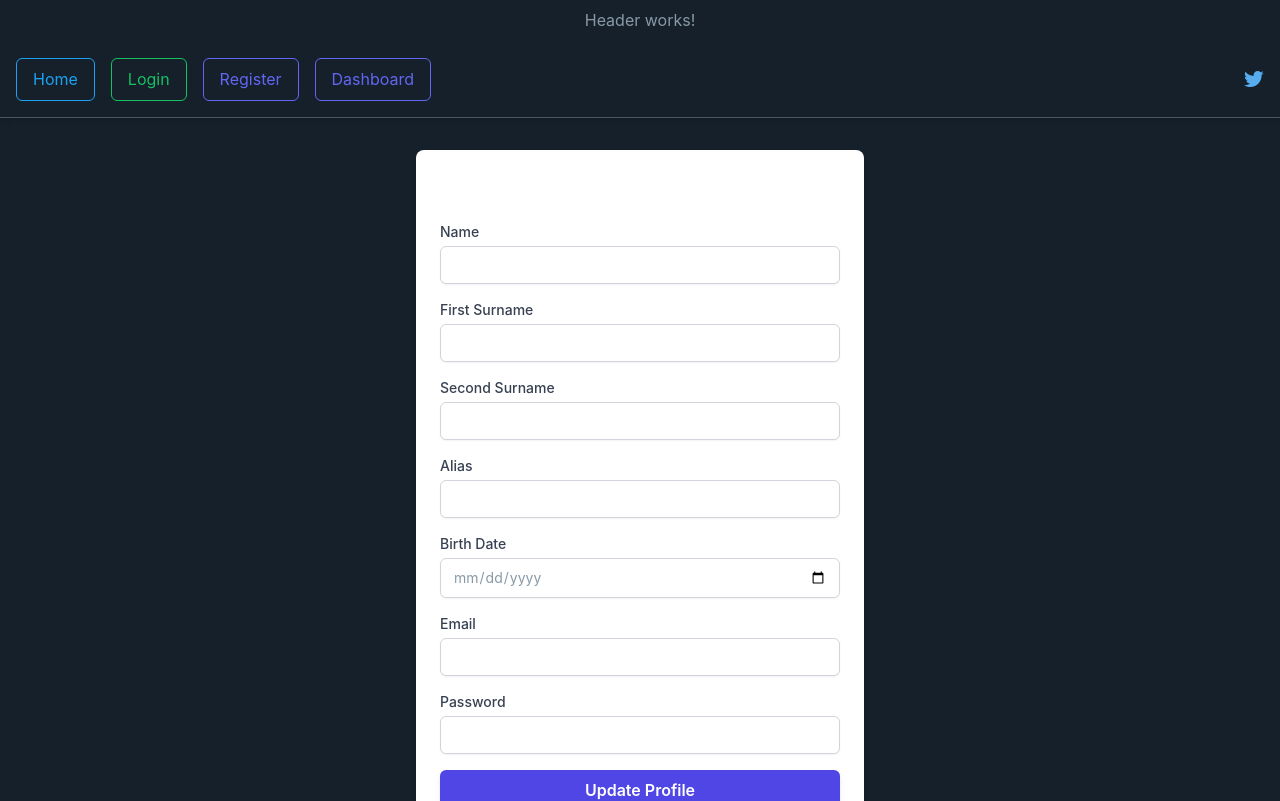
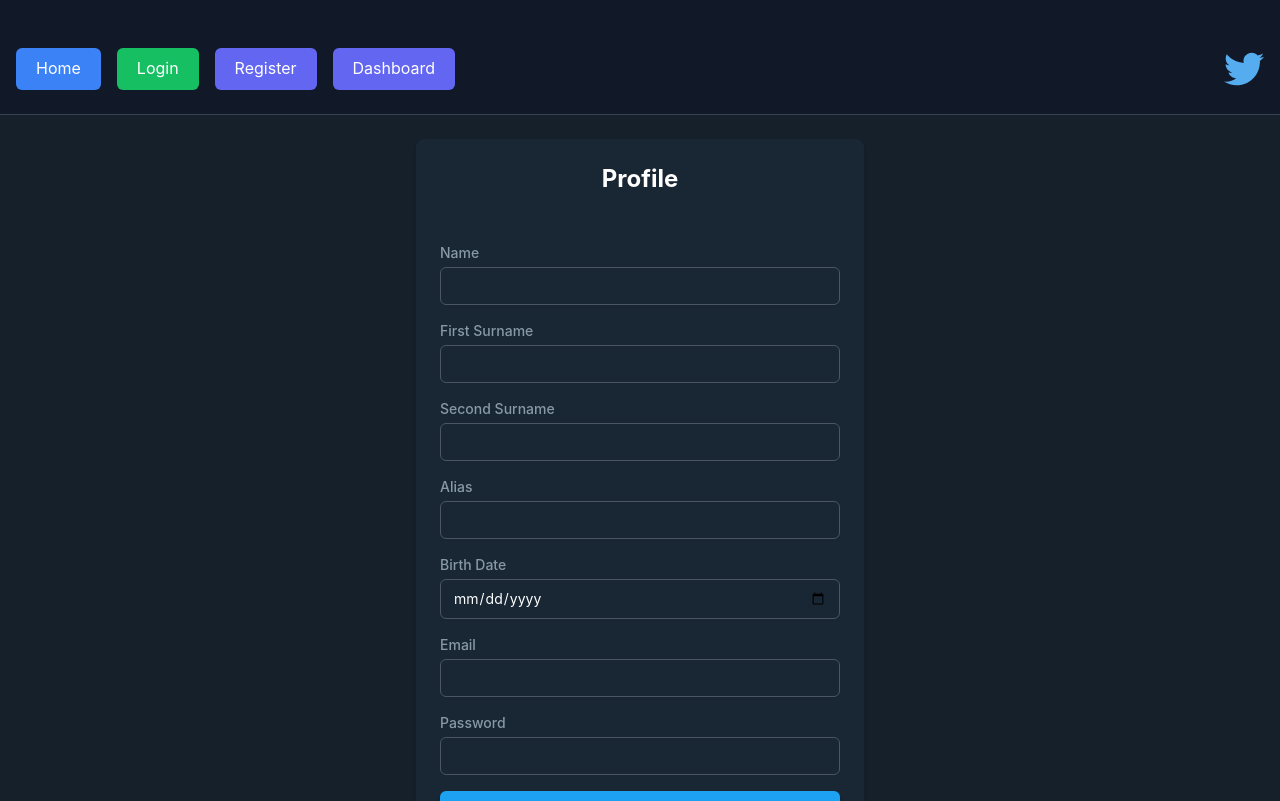
Before and after one commit to jramma/twitter-angular, an Angular app: page /profile in a window 1280 px wide. Shown: the top 801 px of the page. Built offline with nearby package versions, Linux system fonts and the light colour scheme; sample sign-in values are in the browser's storage.

Commit message:
retoques

```diff
--- a/src/app/Components/dashboard/dashboard.component.ts
+++ b/src/app/Components/dashboard/dashboard.component.ts
@@ -20,10 +20,8 @@ export class DashboardComponent implements OnInit {
 
   async loadPosts(): Promise<void> {
     try {
-      // Consumir el endpoint para obtener todos los posts
       this.posts = await this.postService.getPosts();
 
-      // Calcular el total de likes y dislikes
       this.totalLikes = this.posts.reduce((sum, post) => sum + post.num_likes, 0);
       this.totalDislikes = this.posts.reduce((sum, post) => sum + post.num_dislikes, 0);
     } catch (error: any) {
--- a/src/app/Components/footer/footer.component.html
+++ b/src/app/Components/footer/footer.component.html
@@ -1,7 +1,7 @@
 <footer class="flex justify-center">
   <div class="container py-10">
     <p>
-      Made with <i class="fa fa-heart">❤️</i> by <a href="jramma.com">Jramma</a>
+      Made with <i class="fa fa-heart">❤️</i> by <a href="https://jramma.com" target="_blank">Jramma</a>
     </p>
   </div>
 </footer>
--- a/src/app/Components/header/header.component.html
+++ b/src/app/Components/header/header.component.html
@@ -1,77 +1,65 @@
-<p class="text-center text-gray-400 bg-dark-gray py-2">Header works!</p>
-
-<nav class="py-4 bg-dark-gray border-b border-gray-600 shadow-md">
+<nav class="pt-12 pb-6 bg-gray-900 border-b border-gray-700 shadow-md">
   <div class="flex container justify-between items-center">
     <!-- NO AUTH REQUIRED -->
-
     <div *ngIf="showNoAuthSection" class="flex items-center space-x-4">
       <button
         (click)="home()"
-        class="px-4 py-2 bg-transparent border border-blue-400 text-blue-400 rounded-md hover:bg-blue-400 hover:text-white transition-colors"
+        class="px-5 py-2 bg-blue-500 text-white rounded-md hover:bg-blue-600 transition-colors"
       >
         Home
       </button>
       <button
         (click)="login()"
-        class="px-4 py-2 bg-transparent border border-green-500 text-green-500 rounded-md hover:bg-green-500 hover:text-white transition-colors"
+        class="px-5 py-2 bg-green-500 text-white rounded-md hover:bg-green-600 transition-colors"
       >
         Login
       </button>
       <button
         (click)="register()"
-        class="px-4 py-2 bg-transparent border border-indigo-500 text-indigo-500 rounded-md hover:bg-indigo-500 hover:text-white transition-colors"
+        class="px-5 py-2 bg-indigo-500 text-white rounded-md hover:bg-indigo-600 transition-colors"
       >
         Register
       </button>
       <button
-        class="px-4 py-2 bg-transparent border border-indigo-500 text-indigo-500 rounded-md hover:bg-indigo-500 hover:text-white transition-colors"
+        class="px-5 py-2 bg-indigo-500 text-white rounded-md hover:bg-indigo-600 transition-colors"
         (click)="dashboard()"
       >
         Dashboard
       </button>
     </div>
-
-    <svg
-      xmlns="http://www.w3.org/2000/svg"
-      width="1.23em"
-      height="1em"
-      viewBox="0 0 256 209"
-    >
-      <path
-        fill="#55acee"
-        d="M256 25.45a105 105 0 0 1-30.166 8.27c10.845-6.5 19.172-16.793 23.093-29.057a105.2 105.2 0 0 1-33.351 12.745C205.995 7.201 192.346.822 177.239.822c-29.006 0-52.523 23.516-52.523 52.52c0 4.117.465 8.125 1.36 11.97c-43.65-2.191-82.35-23.1-108.255-54.876c-4.52 7.757-7.11 16.78-7.11 26.404c0 18.222 9.273 34.297 23.365 43.716a52.3 52.3 0 0 1-23.79-6.57q-.004.33-.003.661c0 25.447 18.104 46.675 42.13 51.5a52.6 52.6 0 0 1-23.718.9c6.683 20.866 26.08 36.05 49.062 36.475c-17.975 14.086-40.622 22.483-65.228 22.483c-4.24 0-8.42-.249-12.529-.734c23.243 14.902 50.85 23.597 80.51 23.597c96.607 0 149.434-80.031 149.434-149.435q0-3.417-.152-6.795A106.8 106.8 0 0 0 256 25.45"
-      />
-    </svg>
+    <a href="/">
+      <img src="assets/icons/logo.svg" alt="Twitter" class="w-10 h-10" />
+    </a>
 
     <!-- AUTH REQUIRED -->
     <div *ngIf="showAuthSection" class="flex items-center space-x-4">
       <button
         (click)="home()"
-        class="px-4 py-2 bg-transparent border border-blue-400 text-blue-400 rounded-md hover:bg-blue-400 hover:text-white transition-colors"
+        class="px-5 py-2 bg-blue-500 text-white rounded-md hover:bg-blue-600 transition-colors"
       >
         Home
       </button>
       <button
         (click)="adminPosts()"
-        class="px-4 py-2 bg-transparent border border-yellow-500 text-yellow-500 rounded-md hover:bg-yellow-500 hover:text-white transition-colors"
+        class="px-5 py-2 bg-yellow-500 text-white rounded-md hover:bg-yellow-600 transition-colors"
       >
         Admin posts
       </button>
       <button
         (click)="adminCategories()"
-        class="px-4 py-2 bg-transparent border border-purple-500 text-purple-500 rounded-md hover:bg-purple-500 hover:text-white transition-colors"
+        class="px-5 py-2 bg-purple-500 text-white rounded-md hover:bg-purple-600 transition-colors"
       >
         Admin categories
       </button>
       <button
         (click)="profile()"
-        class="px-4 py-2 bg-transparent border border-teal-500 text-teal-500 rounded-md hover:bg-teal-500 hover:text-white transition-colors"
+        class="px-5 py-2 bg-teal-500 text-white rounded-md hover:bg-teal-600 transition-colors"
       >
         Profile
       </button>
       <button
         (click)="logout()"
-        class="px-4 py-2 bg-transparent border border-red-500 text-red-500 rounded-md hover:bg-red-500 hover:text-white transition-colors"
+        class="px-5 py-2 bg-red-500 text-white rounded-md hover:bg-red-600 transition-colors"
       >
         Logout
       </button>
--- a/src/app/Components/home/home.component.html
+++ b/src/app/Components/home/home.component.html
@@ -1,5 +1,6 @@
 <section class="container mx-auto p-4 bg-dark-gray text-white">
-  <!-- Selector para elegir el formato de la fecha -->
+  <!-- NO FUNCIONA BIEN -->
+  <!-- Selector para elegir el formato de la fecha  -->
   <!-- <div class="mb-4">
     <label for="formatSelector" class="block text-gray-400 mb-2">Select Date Format:</label>
     <select
@@ -23,7 +24,7 @@
     <h3 class="text-xl font-semibold text-blue-400">{{ post.title }}</h3>
     <p class="text-gray-400">{{ post.description }}</p>
     <p class="text-gray-500 text-sm">
-      Published on: {{ post.publication_date | formatDate: selectedFormat }}
+      Published on: {{ post.publication_date | formatDate : selectedFormat }}
     </p>
     <div class="mt-2">
       <span
--- a/src/app/Components/profile/profile.component.html
+++ b/src/app/Components/profile/profile.component.html
@@ -1,208 +1,117 @@
-<section class="container">
-  <div style="margin-left: auto; margin-right: auto">
-    <p id="profileFeedback" class="text-red-500"></p>
-  </div>
-  <div class="w-full max-w-md mx-auto bg-white rounded-lg shadow-md p-6">
-    <h1 class="text-2xl font-bold text-center mb-4">Profile</h1>
+<section class="flex flex-col items-center p-6 bg-dark-gray min-h-screen">
+  <div class="w-full max-w-md mx-auto bg-dark-slight rounded-lg shadow-md p-6">
+    <div class="mb-4 text-center">
+      <h1 class="text-2xl font-bold text-white">Profile</h1>
+      <p id="profileFeedback" class="text-red-500"></p>
+    </div>
 
     <form [formGroup]="profileForm" (ngSubmit)="updateUser()" class="space-y-4">
       <div>
-        <label for="name" class="block text-sm font-medium text-gray-700"
-          >Name</label
-        >
+        <label for="name" class="block text-sm font-medium text-gray-400">Name</label>
         <input
           id="name"
           formControlName="name"
           type="text"
-          class="mt-1 block w-full px-3 py-2 border border-gray-300 rounded-md shadow-sm focus:outline-none focus:ring-indigo-500 focus:border-indigo-500 sm:text-sm"
+          class="mt-1 block w-full px-3 py-2 bg-dark-slight border border-gray-600 rounded-md shadow-sm focus:outline-none focus:ring-blue-400 focus:border-blue-400 sm:text-sm text-white"
         />
-        <div
-          *ngIf="
-            profileForm.get('name')?.invalid && profileForm.get('name')?.touched
-          "
-          class="text-red-500 text-sm mt-1"
-        >
-          <small *ngIf="profileForm.get('name')?.errors?.required"
-            >Name is required.</small
-          >
-          <small *ngIf="profileForm.get('name')?.errors?.minlength"
-            >Name must be at least 5 characters long.</small
-          >
-          <small *ngIf="profileForm.get('name')?.errors?.maxlength"
-            >Name cannot be more than 25 characters long.</small
-          >
+        <div *ngIf="profileForm.get('name')?.invalid && profileForm.get('name')?.touched" class="text-red-500 text-sm mt-1">
+          <small *ngIf="profileForm.get('name')?.errors?.required">Name is required.</small>
+          <small *ngIf="profileForm.get('name')?.errors?.minlength">Name must be at least 5 characters long.</small>
+          <small *ngIf="profileForm.get('name')?.errors?.maxlength">Name cannot be more than 25 characters long.</small>
         </div>
       </div>
 
       <div>
-        <label for="surname_1" class="block text-sm font-medium text-gray-700"
-          >First Surname</label
-        >
+        <label for="surname_1" class="block text-sm font-medium text-gray-400">First Surname</label>
         <input
           id="surname_1"
           formControlName="surname_1"
           type="text"
-          class="mt-1 block w-full px-3 py-2 border border-gray-300 rounded-md shadow-sm focus:outline-none focus:ring-indigo-500 focus:border-indigo-500 sm:text-sm"
+          class="mt-1 block w-full px-3 py-2 bg-dark-slight border border-gray-600 rounded-md shadow-sm focus:outline-none focus:ring-blue-400 focus:border-blue-400 sm:text-sm text-white"
         />
-        <div
-          *ngIf="
-            profileForm.get('surname_1')?.invalid &&
-            profileForm.get('surname_1')?.touched
-          "
-          class="text-red-500 text-sm mt-1"
-        >
-          <small *ngIf="profileForm.get('surname_1')?.errors?.required"
-            >First Surname is required.</small
-          >
-          <small *ngIf="profileForm.get('surname_1')?.errors?.minlength"
-            >First Surname must be at least 5 characters long.</small
-          >
-          <small *ngIf="profileForm.get('surname_1')?.errors?.maxlength"
-            >First Surname cannot be more than 25 characters long.</small
-          >
+        <div *ngIf="profileForm.get('surname_1')?.invalid && profileForm.get('surname_1')?.touched" class="text-red-500 text-sm mt-1">
+          <small *ngIf="profileForm.get('surname_1')?.errors?.required">First Surname is required.</small>
+          <small *ngIf="profileForm.get('surname_1')?.errors?.minlength">First Surname must be at least 5 characters long.</small>
+          <small *ngIf="profileForm.get('surname_1')?.errors?.maxlength">First Surname cannot be more than 25 characters long.</small>
         </div>
       </div>
 
       <div>
-        <label for="surname_2" class="block text-sm font-medium text-gray-700"
-          >Second Surname</label
-        >
+        <label for="surname_2" class="block text-sm font-medium text-gray-400">Second Surname</label>
         <input
           id="surname_2"
           formControlName="surname_2"
           type="text"
-          class="mt-1 block w-full px-3 py-2 border border-gray-300 rounded-md shadow-sm focus:outline-none focus:ring-indigo-500 focus:border-indigo-500 sm:text-sm"
+          class="mt-1 block w-full px-3 py-2 bg-dark-slight border border-gray-600 rounded-md shadow-sm focus:outline-none focus:ring-blue-400 focus:border-blue-400 sm:text-sm text-white"
         />
-        <div
-          *ngIf="
-            profileForm.get('surname_2')?.invalid &&
-            profileForm.get('surname_2')?.touched
-          "
-          class="text-red-500 text-sm mt-1"
-        >
-          <small *ngIf="profileForm.get('surname_2')?.errors?.minlength"
-            >Second Surname must be at least 5 characters long.</small
-          >
-          <small *ngIf="profileForm.get('surname_2')?.errors?.maxlength"
-            >Second Surname cannot be more than 25 characters long.</small
-          >
+        <div *ngIf="profileForm.get('surname_2')?.invalid && profileForm.get('surname_2')?.touched" class="text-red-500 text-sm mt-1">
+          <small *ngIf="profileForm.get('surname_2')?.errors?.minlength">Second Surname must be at least 5 characters long.</small>
+          <small *ngIf="profileForm.get('surname_2')?.errors?.maxlength">Second Surname cannot be more than 25 characters long.</small>
         </div>
       </div>
 
       <div>
-        <label for="alias" class="block text-sm font-medium text-gray-700"
-          >Alias</label
-        >
+        <label for="alias" class="block text-sm font-medium text-gray-400">Alias</label>
         <input
           id="alias"
           formControlName="alias"
           type="text"
-          class="mt-1 block w-full px-3 py-2 border border-gray-300 rounded-md shadow-sm focus:outline-none focus:ring-indigo-500 focus:border-indigo-500 sm:text-sm"
+          class="mt-1 block w-full px-3 py-2 bg-dark-slight border border-gray-600 rounded-md shadow-sm focus:outline-none focus:ring-blue-400 focus:border-blue-400 sm:text-sm text-white"
         />
-        <div
-          *ngIf="
-            profileForm.get('alias')?.invalid &&
-            profileForm.get('alias')?.touched
-          "
-          class="text-red-500 text-sm mt-1"
-        >
-          <small *ngIf="profileForm.get('alias')?.errors?.required"
-            >Alias is required.</small
-          >
-          <small *ngIf="profileForm.get('alias')?.errors?.minlength"
-            >Alias must be at least 5 characters long.</small
-          >
-          <small *ngIf="profileForm.get('alias')?.errors?.maxlength"
-            >Alias cannot be more than 25 characters long.</small
-          >
+        <div *ngIf="profileForm.get('alias')?.invalid && profileForm.get('alias')?.touched" class="text-red-500 text-sm mt-1">
+          <small *ngIf="profileForm.get('alias')?.errors?.required">Alias is required.</small>
+          <small *ngIf="profileForm.get('alias')?.errors?.minlength">Alias must be at least 5 characters long.</small>
+          <small *ngIf="profileForm.get('alias')?.errors?.maxlength">Alias cannot be more than 25 characters long.</small>
         </div>
       </div>
 
       <div>
-        <label for="birth_date" class="block text-sm font-medium text-gray-700"
-          >Birth Date</label
-        >
+        <label for="birth_date" class="block text-sm font-medium text-gray-400">Birth Date</label>
         <input
           id="birth_date"
           formControlName="birth_date"
           type="date"
-          class="mt-1 block w-full px-3 py-2 border border-gray-300 rounded-md shadow-sm focus:outline-none focus:ring-indigo-500 focus:border-indigo-500 sm:text-sm"
+          class="mt-1 block w-full px-3 py-2 bg-dark-slight border border-gray-600 rounded-md shadow-sm focus:outline-none focus:ring-blue-400 focus:border-blue-400 sm:text-sm text-white"
         />
-        <div
-          *ngIf="
-            profileForm.get('birth_date')?.invalid &&
-            profileForm.get('birth_date')?.touched
-          "
-          class="text-red-500 text-sm mt-1"
-        >
-          <small *ngIf="profileForm.get('birth_date')?.errors?.required"
-            >Birth Date is required.</small
-          >
-          <small *ngIf="profileForm.get('birth_date')?.errors?.pattern"
-            >Birth Date must be in the format yyyy-mm-dd.</small
-          >
+        <div *ngIf="profileForm.get('birth_date')?.invalid && profileForm.get('birth_date')?.touched" class="text-red-500 text-sm mt-1">
+          <small *ngIf="profileForm.get('birth_date')?.errors?.required">Birth Date is required.</small>
+          <small *ngIf="profileForm.get('birth_date')?.errors?.pattern">Birth Date must be in the format yyyy-mm-dd.</small>
         </div>
       </div>
 
       <div>
-        <label for="email" class="block text-sm font-medium text-gray-700"
-          >Email</label
-        >
+        <label for="email" class="block text-sm font-medium text-gray-400">Email</label>
         <input
           id="email"
           formControlName="email"
           type="email"
-          class="mt-1 block w-full px-3 py-2 border border-gray-300 rounded-md shadow-sm focus:outline-none focus:ring-indigo-500 focus:border-indigo-500 sm:text-sm"
+          class="mt-1 block w-full px-3 py-2 bg-dark-slight border border-gray-600 rounded-md shadow-sm focus:outline-none focus:ring-blue-400 focus:border-blue-400 sm:text-sm text-white"
         />
-        <div
-          *ngIf="
-            profileForm.get('email')?.invalid &&
-            profileForm.get('email')?.touched
-          "
-          class="text-red-500 text-sm mt-1"
-        >
-          <small *ngIf="profileForm.get('email')?.errors?.required"
-            >Email is required.</small
-          >
-          <small *ngIf="profileForm.get('email')?.errors?.email"
-            >Email must be a valid email address.</small
-          >
+        <div *ngIf="profileForm.get('email')?.invalid && profileForm.get('email')?.touched" class="text-red-500 text-sm mt-1">
+          <small *ngIf="profileForm.get('email')?.errors?.required">Email is required.</small>
+          <small *ngIf="profileForm.get('email')?.errors?.email">Email must be a valid email address.</small>
         </div>
       </div>
 
       <div>
-        <label for="password" class="block text-sm font-medium text-gray-700"
-          >Password</label
-        >
+        <label for="password" class="block text-sm font-medium text-gray-400">Password</label>
         <input
           id="password"
           formControlName="password"
           type="password"
-          class="mt-1 block w-full px-3 py-2 border border-gray-300 rounded-md shadow-sm focus:outline-none focus:ring-indigo-500 focus:border-indigo-500 sm:text-sm"
+          class="mt-1 block w-full px-3 py-2 bg-dark-slight border border-gray-600 rounded-md shadow-sm focus:outline-none focus:ring-blue-400 focus:border-blue-400 sm:text-sm text-white"
         />
-        <div
-          *ngIf="
-            profileForm.get('password')?.invalid &&
-            profileForm.get('password')?.touched
-          "
-          class="text-red-500 text-sm mt-1"
-        >
-          <small *ngIf="profileForm.get('password')?.errors?.required"
-            >Password is required.</small
-          >
-          <small *ngIf="profileForm.get('password')?.errors?.minlength"
-            >Password must be at least 8 characters long.</small
-          >
-          <small *ngIf="profileForm.get('password')?.errors?.maxlength"
-            >Password cannot be more than 16 characters long.</small
-          >
+        <div *ngIf="profileForm.get('password')?.invalid && profileForm.get('password')?.touched" class="text-red-500 text-sm mt-1">
+          <small *ngIf="profileForm.get('password')?.errors?.required">Password is required.</small>
+          <small *ngIf="profileForm.get('password')?.errors?.minlength">Password must be at least 8 characters long.</small>
+          <small *ngIf="profileForm.get('password')?.errors?.maxlength">Password cannot be more than 16 characters long.</small>
         </div>
       </div>
 
       <button
         type="submit"
         [disabled]="profileForm.invalid"
-        class="w-full py-2 px-4 bg-indigo-600 text-white font-semibold rounded-md shadow-md hover:bg-indigo-700 focus:outline-none focus:ring-2 focus:ring-indigo-500 focus:ring-offset-2"
+        class="w-full py-2 px-4 bg-blue-400 text-white font-semibold rounded-md shadow-md hover:bg-blue-500 focus:outline-none focus:ring-2 focus:ring-blue-400 focus:ring-offset-2"
       >
         Update Profile
       </button>
```
Also changed, not shown: src/app/Components/categories/categories-list/categories-list.component.html (+9 -9 lines), src/app/Components/categories/category-form/category-form.component.html (+11 -11 lines), src/app/Components/posts/post-form/post-form.component.ts (+7 -16 lines), src/assets/icons/logo.svg (added).
